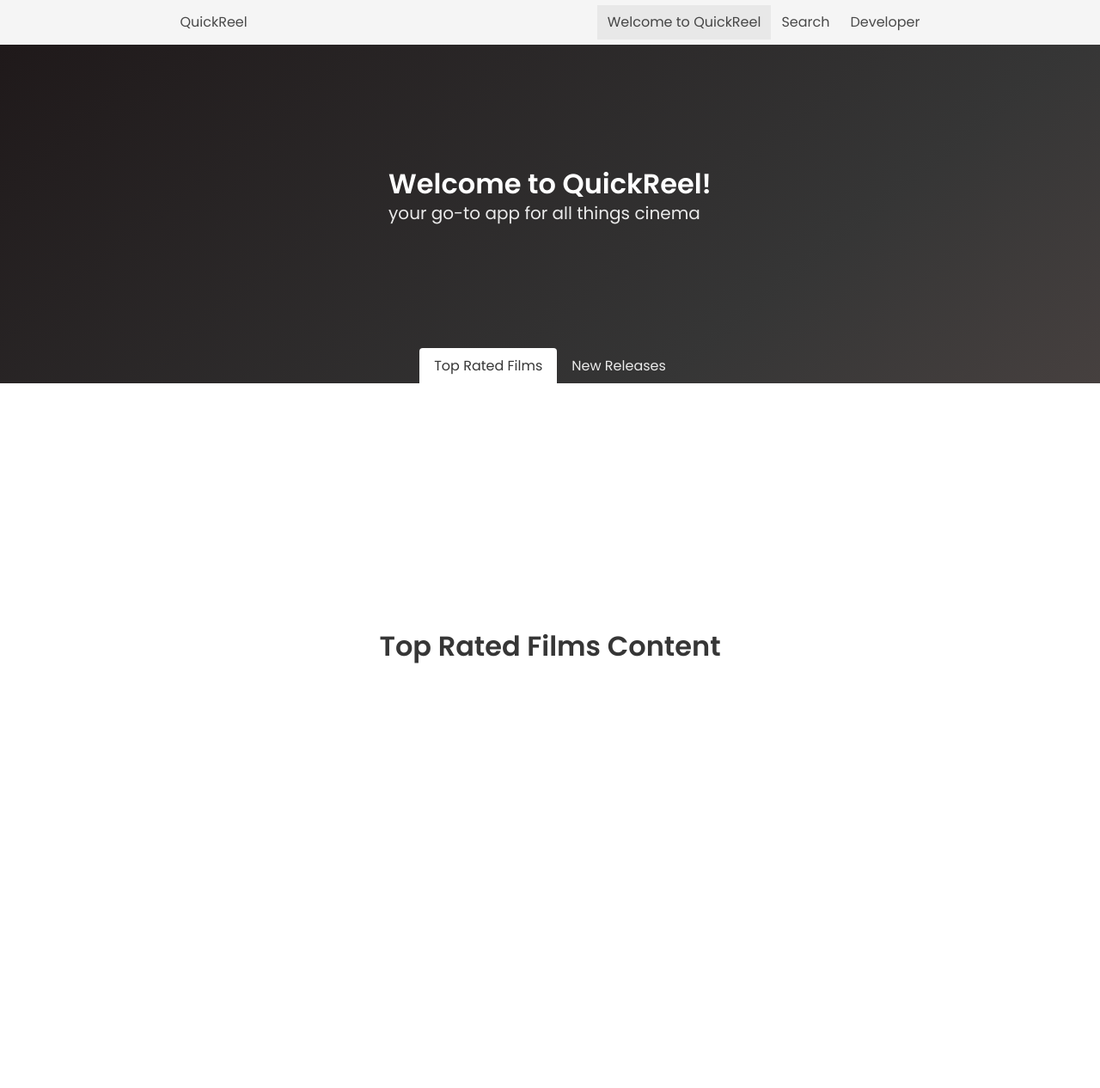
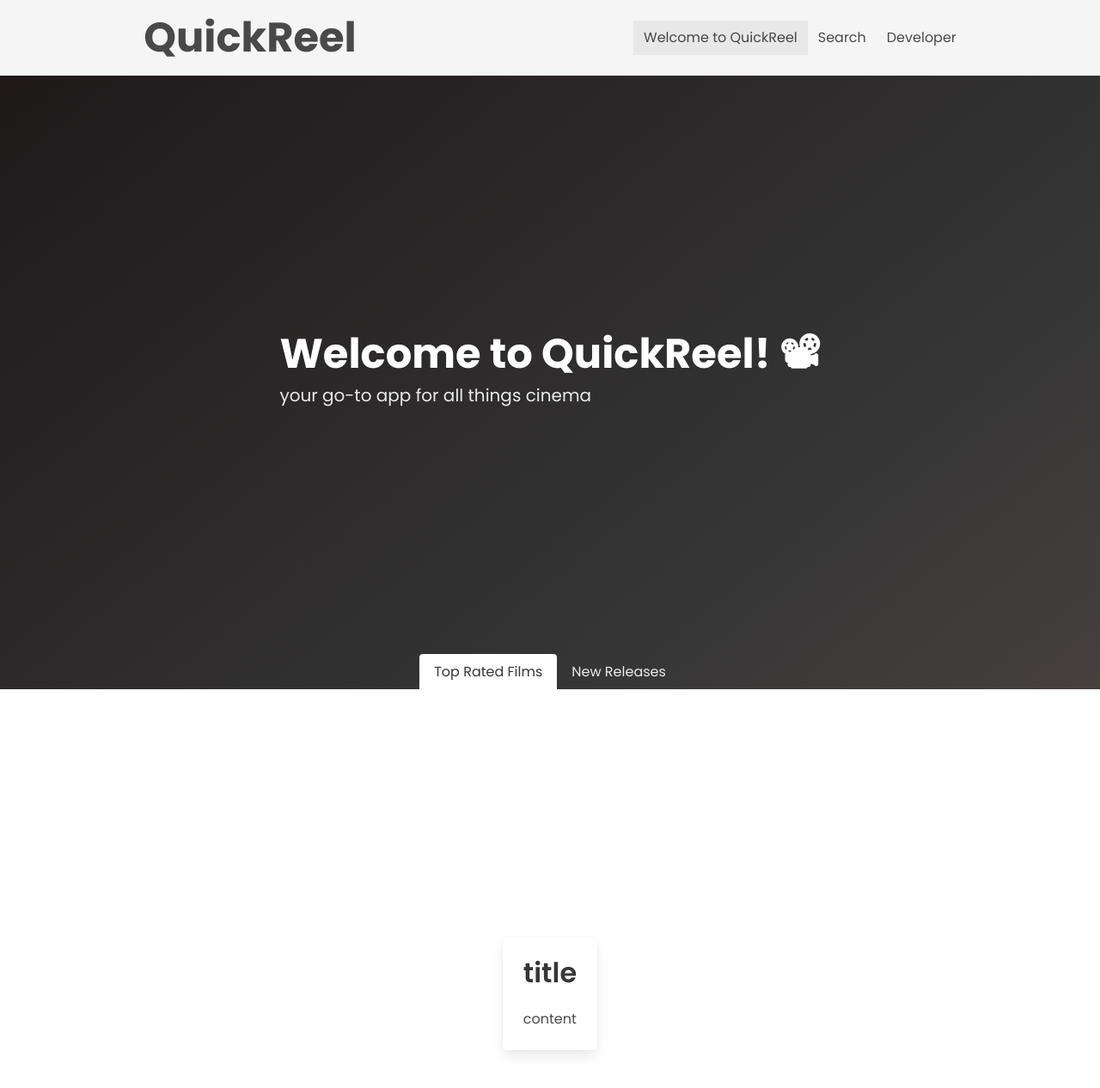
Before and after one commit to dimacuhamarc/quick-reel, a Next.js app: page / in a window 1280 px wide. Shown: the top 1266 px of the page at 86% size. Before the commit the page ends 1058 px from the top, so only its background shows below. Built offline with nearby package versions, Linux system fonts and the light colour scheme.

Commit message:
navbar and hero modifications

```diff
--- a/components/hero/hero.tsx
+++ b/components/hero/hero.tsx
@@ -11,10 +11,10 @@ const hero = () => {
 
     return (
         <div>
-            <section className="hero is-dark is-bold is-medium">
-                <div className="hero-body">
-                    <div className="container">
-                        <h1 className="title">Welcome to QuickReel!</h1>
+            <section className="hero is-dark is-bold is-large">
+                <div className="hero-body ">
+                    <div className="container ">
+                        <h1 className="has-text-weight-bold is-size-1">Welcome to QuickReel! 📽</h1>
                         <h2 className="subtitle">your go-to app for all things cinema</h2>
                     </div>
                 </div>
@@ -46,7 +46,16 @@ const hero = () => {
 
 
 const TopRatedFilms = () => {
-    return <h1 className="title">Top Rated Films Content</h1>;
+    return (
+        <div>
+            <div className="card">
+                <div className="card-content">
+                    <p className="title">title</p>
+                    <div className="content">content</div>
+                </div>
+            </div>
+        </div>
+    );
 };
 
 const NewReleases = () => {
--- a/components/navbar/navbar.tsx
+++ b/components/navbar/navbar.tsx
@@ -9,7 +9,7 @@ const Navbar = () => {
         <div>
             <nav className="navbar is-bold is-light is-flex is-justify-content-space-around is-align-items-center">
                 <div className="navbar-brand">
-                    <a className="navbar-item" href="/">QuickReel</a>
+                    <a className="navbar-item has-text-weight-bold is-size-1" href="/">QuickReel</a>
                 </div>
                 <div className="navbar-end">
                     <Link className={`navbar-item ${currentPathname === '/' ? 'is-active' : ''}`} href="/">Welcome to QuickReel</Link>
```
